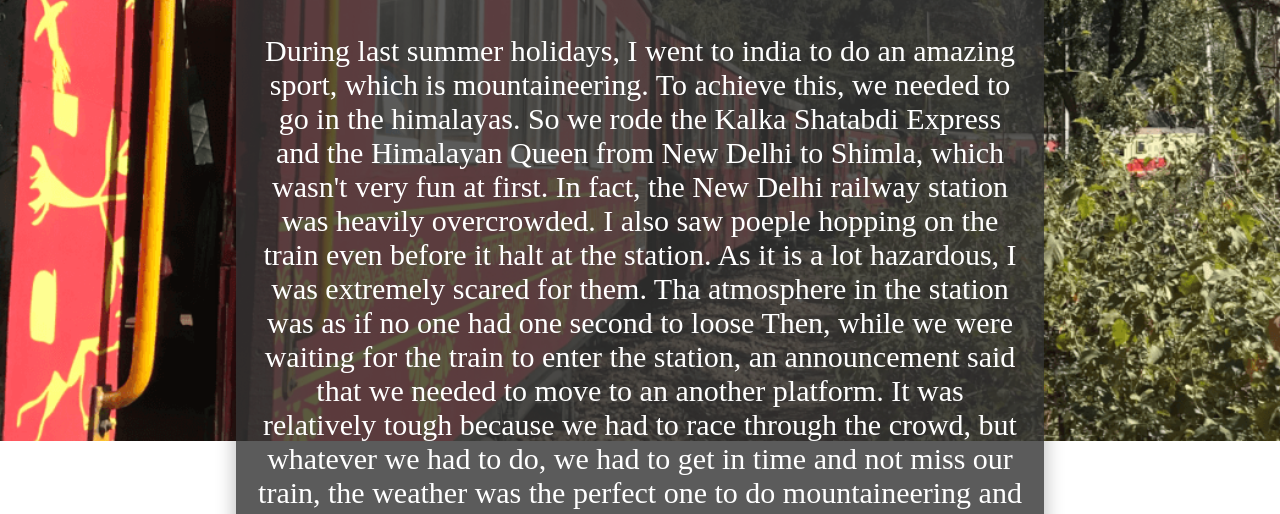
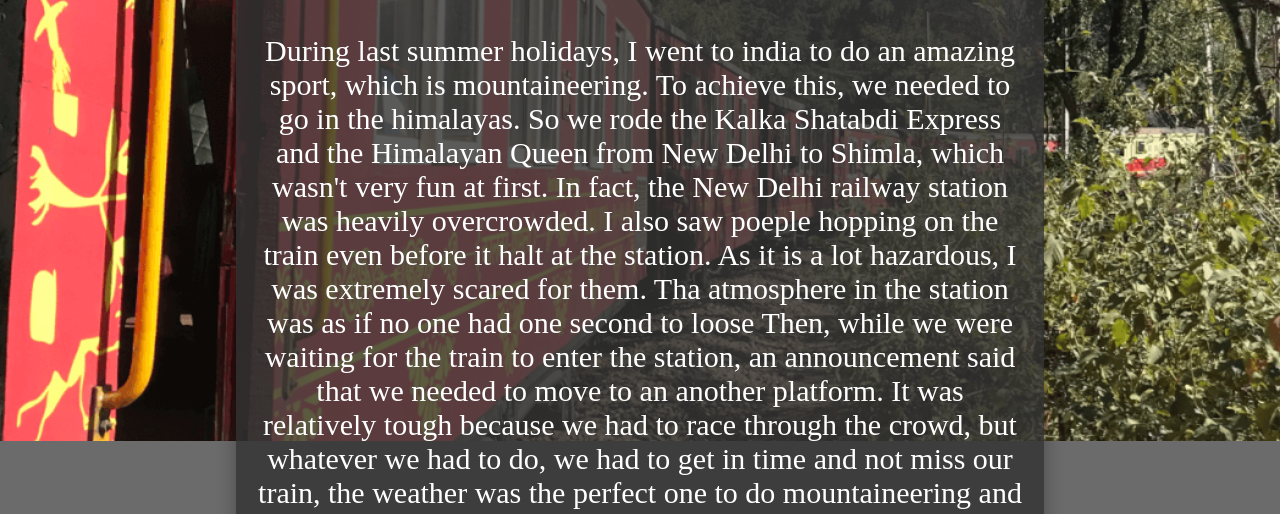
Before and after one commit to Sunrase/Blog_indian_trains, a plain HTML site: page train_experience.html in a window 1280 px wide. Shown: the part 280-794 px from the top of the page. Drawn offline with Linux system fonts and the light colour scheme.

Commit message:
ajout background

```diff
--- a/styles/About_me.css
+++ b/styles/About_me.css
@@ -1,8 +1,8 @@
 body {
   background-image: url("../images/mountain.jpg");
   background-repeat: no-repeat;
-  background-size: cover;
   background-size: 100%;
+  background-color: rgba(71, 70, 70, 0.8);
   margin: 0; /* Ajout pour enlever la marge par défaut du body */
   padding: 0; /* Ajout pour enlever le padding par défaut du body */
 }
--- a/styles/Home_page.css
+++ b/styles/Home_page.css
@@ -1,7 +1,7 @@
 body {
   background-image: url("../images/Indian_train2.png");
   background-repeat: no-repeat;
-  background-size: cover;
+  background-color: rgba(71, 70, 70, 0.8);
   background-size: 100%;
   margin: 0; /* Ajout pour enlever la marge par défaut du body */
   padding: 0; /* Ajout pour enlever le padding par défaut du body */
--- a/styles/Indian_cities.css
+++ b/styles/Indian_cities.css
@@ -1,7 +1,7 @@
 body {
   background-image: url("../images/Darjeeling_city.png");
   background-repeat: no-repeat;
-  background-size: cover;
+  background-color: rgba(71, 70, 70, 0.8);
   background-size: 100%;
   margin: 0; /* Ajout pour enlever la marge par défaut du body */
   padding: 0; /* Ajout pour enlever le padding par défaut du body */
--- a/styles/Trains_taken.css
+++ b/styles/Trains_taken.css
@@ -1,8 +1,8 @@
 body {
   background-image: url("../images/darjeeling_train.jpg");
   background-repeat: no-repeat;
-  background-size: cover;
   background-size: 100%;
+  background-color: rgba(71, 70, 70, 0.8);
   margin: 0; /* Ajout pour enlever la marge par défaut du body */
   padding: 0; /* Ajout pour enlever le padding par défaut du body */
 }
--- a/styles/tips.css
+++ b/styles/tips.css
@@ -1,8 +1,8 @@
 body {
   background-image: url("../images/wing.png");
   background-repeat: no-repeat;
-  background-size: cover;
   background-size: 100%;
+  background-color: rgba(71, 70, 70, 0.8);
   margin: 0; /* Ajout pour enlever la marge par défaut du body */
   padding: 0; /* Ajout pour enlever le padding par défaut du body */
 }
--- a/styles/train_experience.css
+++ b/styles/train_experience.css
@@ -1,8 +1,8 @@
 body {
   background-image: url("../images/HQ.png");
   background-repeat: no-repeat;
-  background-size: cover;
   background-size: 100%;
+  background-color: rgba(71, 70, 70, 0.8);
   margin: 0; /* Ajout pour enlever la marge par défaut du body */
   padding: 0; /* Ajout pour enlever le padding par défaut du body */
 }
@@ -89,3 +89,8 @@ header {
   text-align: center; /* Centrer le texte */
   font-size: 30px;
 }
+
+
+-webkit-backdrop-filter: blur(5px); /* assure la compatibilité avec safari */
+backdrop-filter: blur(5px);
+background-color: rgba(182, 182, 182, 0.2);
```
Also changed, not shown: train_experience.html (+0 -1 lines).
